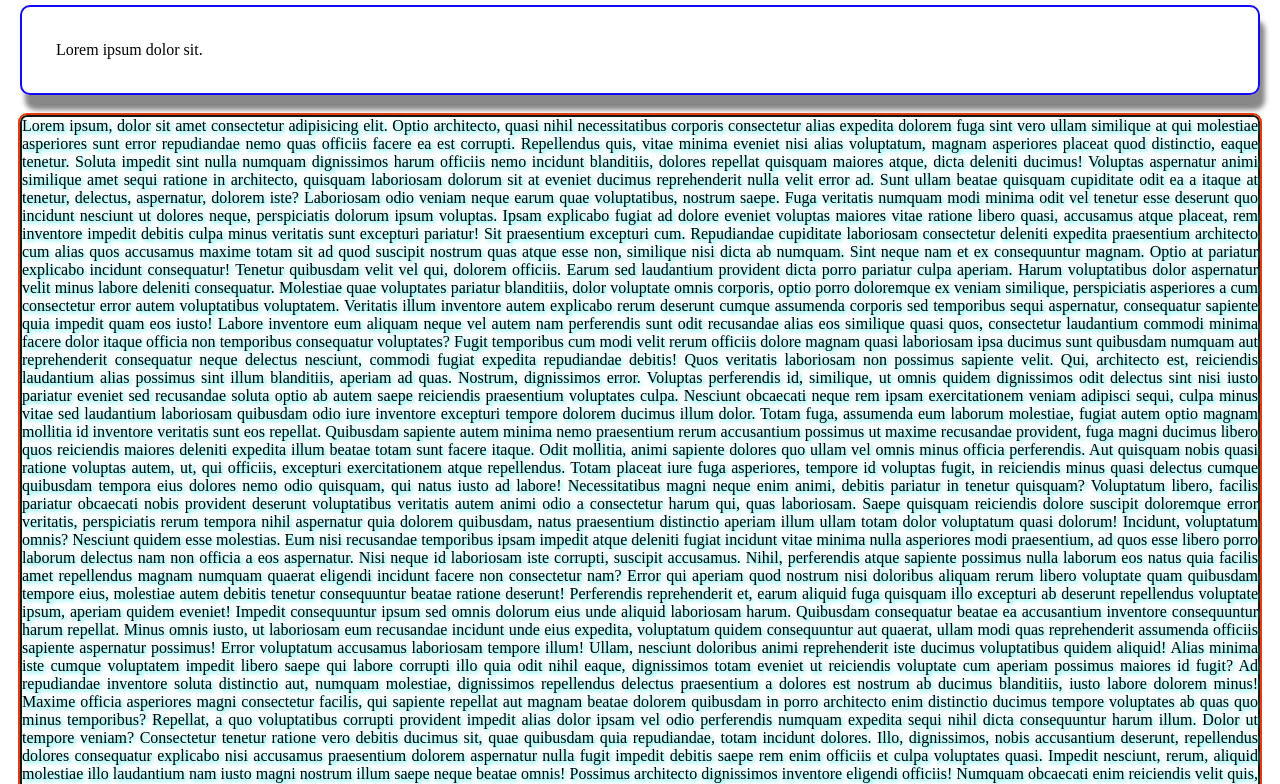
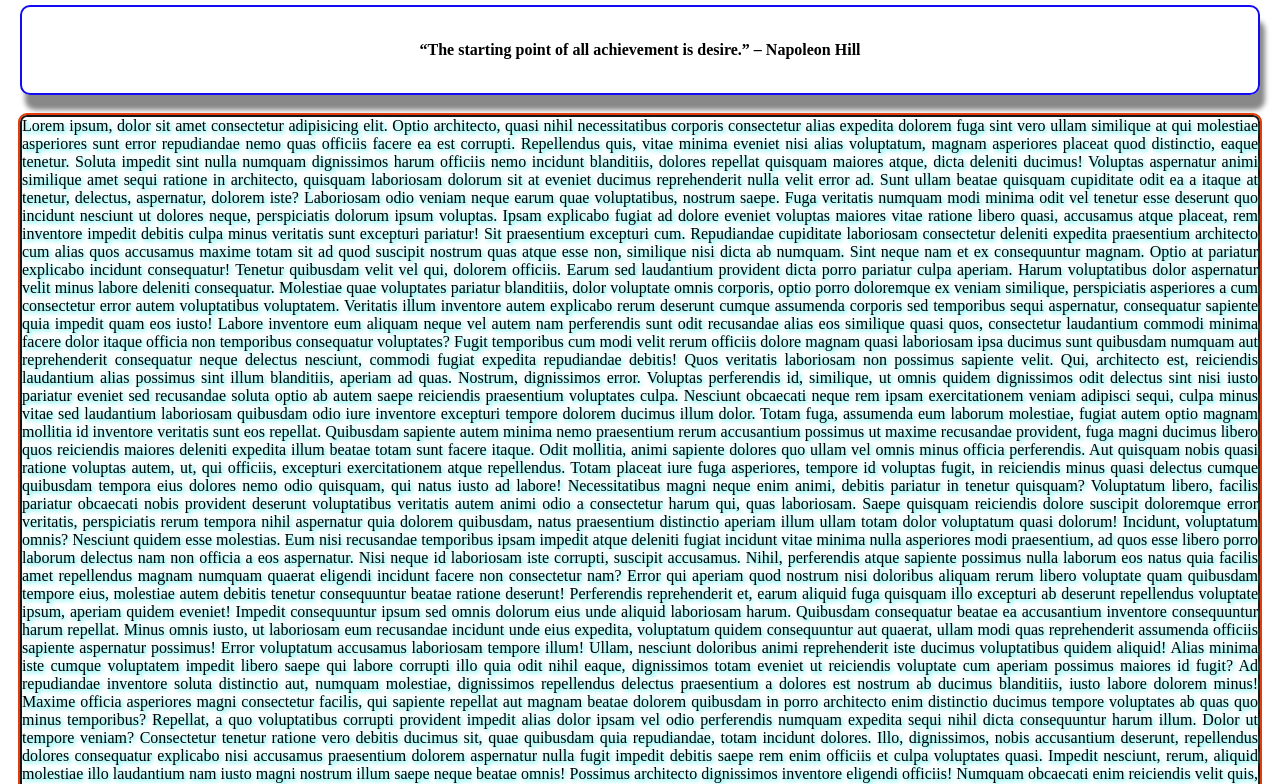
Before and after one commit to n4itr0-07/Sigma-Web-Develpment, a plain HTML site: page Css 3/Shadows & Outlines/index.html in a window 1280 px wide. Shown: the part 62-846 px from the top of the page. Drawn offline with Linux system fonts and the light colour scheme.

Commit message:
CSS Shadows & Outlines

```diff
--- a/Css 3/Shadows & Outlines/index.html
+++ b/Css 3/Shadows & Outlines/index.html
@@ -27,6 +27,9 @@
             margin: 20px;
             box-shadow: 5px 15px 5px #888888;
             border-radius: 10px;
+            display: flex;
+            justify-content: center;
+            font-weight: bolder;
 
         }
 
@@ -65,7 +68,7 @@
 
 <body>
     <h1>CSS Shadows & Outlines</h1>
-    <div class="box">Lorem ipsum dolor sit.</div>
+    <div class="box">“The starting point of all achievement is desire.” – Napoleon Hill</div>
 
     <p class="text-shadow">Lorem ipsum, dolor sit amet consectetur adipisicing elit. Optio architecto, quasi nihil
         necessitatibus corporis consectetur alias expedita dolorem fuga sint vero ullam similique at qui molestiae
```
